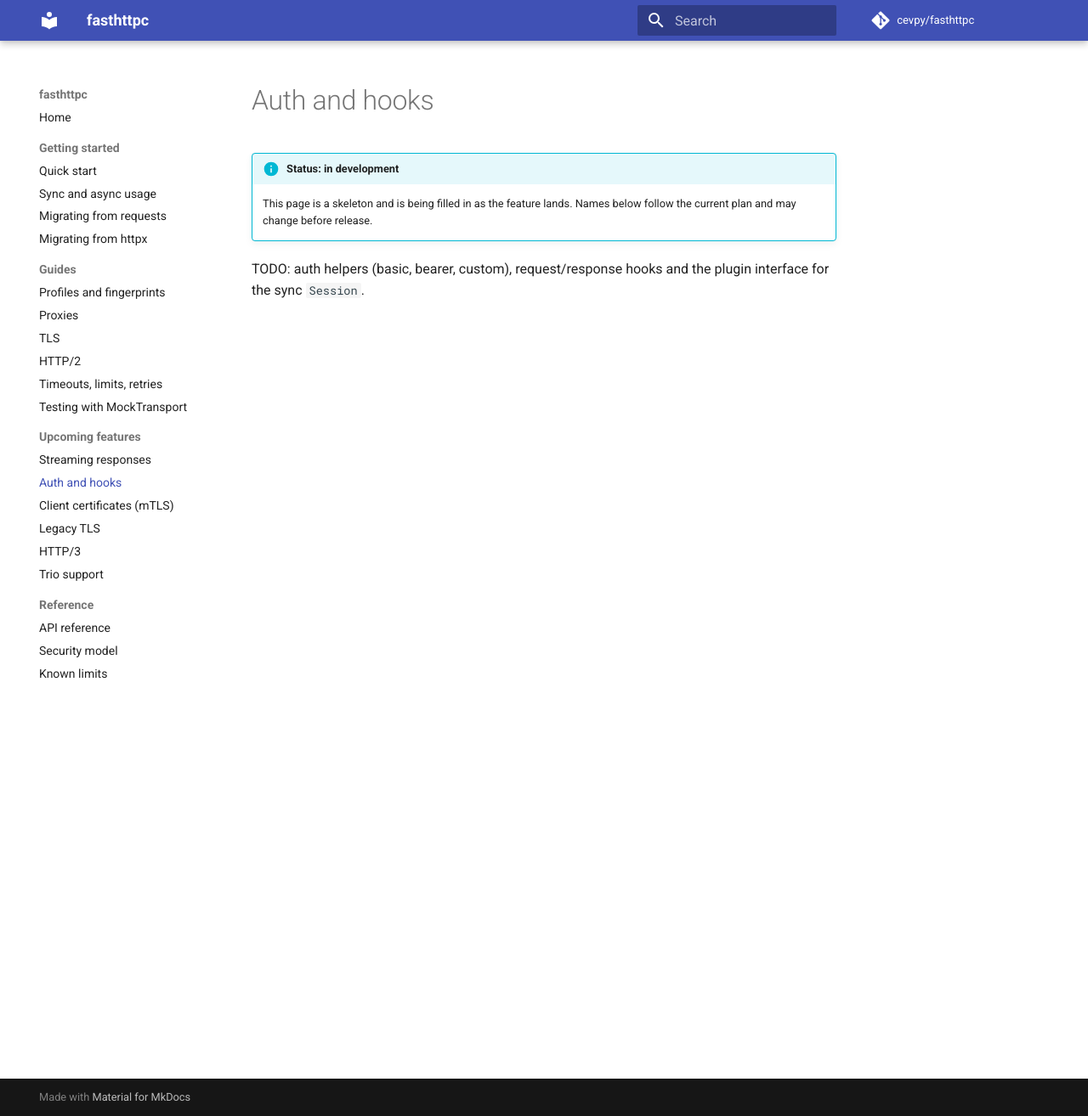
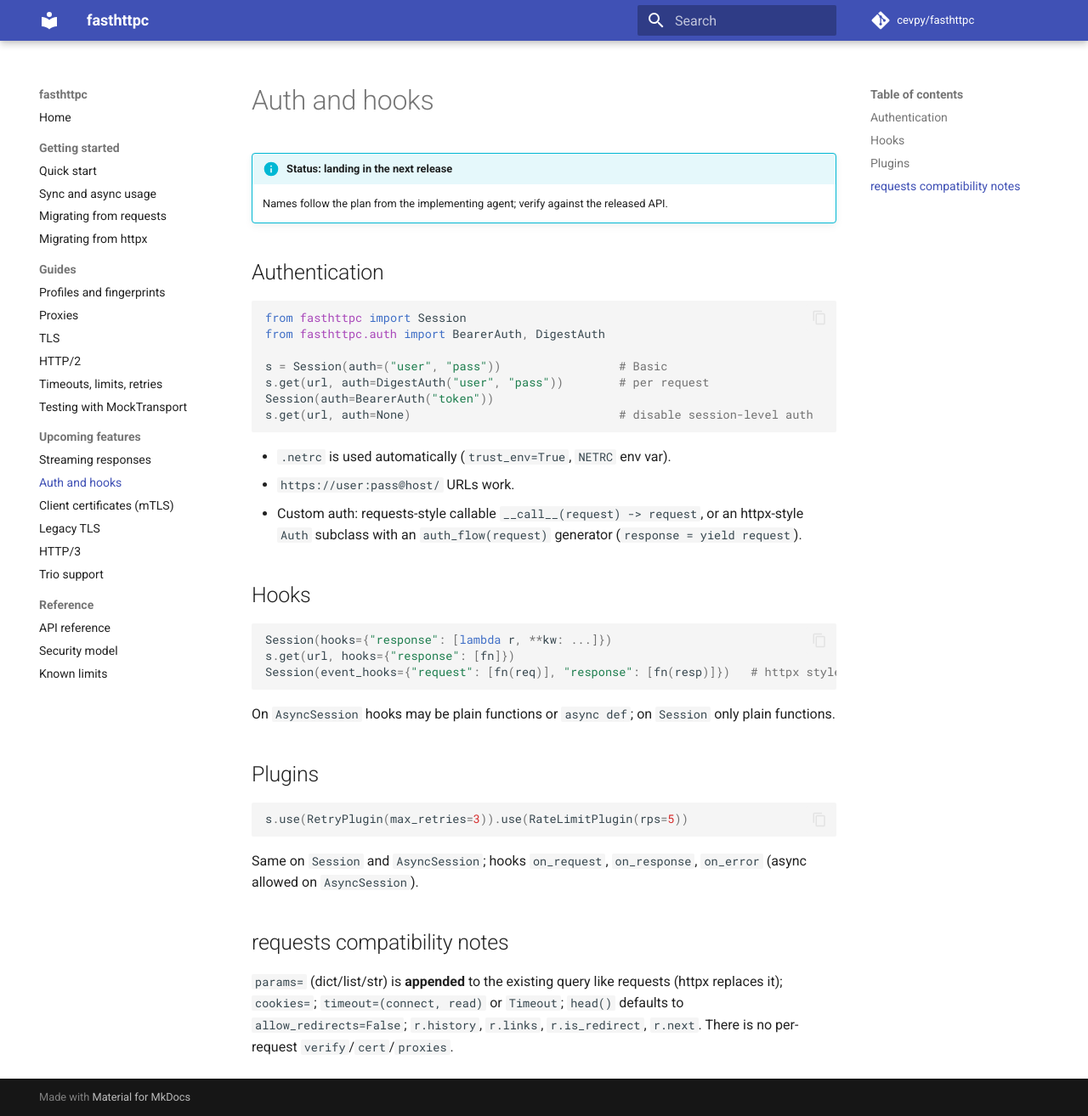
Before and after one commit to bu-ra34/fasthttpc, an MkDocs documentation site: the page built from docs/features/auth-hooks.md, in a window 1280 px wide and 1314 px high. Shown: the whole window at 85% size. Built offline with MkDocs 1.6.1 and Material for MkDocs 9.7.7, drawn with Linux system fonts in a browser that asks for light colours; comment, search, counter and statistics services are not loaded.

Commit message:
Dokümantasyon: auth ve hooks sayfası dolduruldu

````diff
--- a/docs/features/auth-hooks.md
+++ b/docs/features/auth-hooks.md
@@ -1,7 +1,49 @@
 # Auth and hooks
 
-!!! info "Status: in development"
-    This page is a skeleton and is being filled in as the feature lands.
-    Names below follow the current plan and may change before release.
+!!! info "Status: landing in the next release"
+    Names follow the plan from the implementing agent; verify against the released API.
 
-TODO: auth helpers (basic, bearer, custom), request/response hooks and the plugin interface for the sync `Session`.
+## Authentication
+
+```python
+from fasthttpc import Session
+from fasthttpc.auth import BearerAuth, DigestAuth
+
+s = Session(auth=("user", "pass"))                 # Basic
+s.get(url, auth=DigestAuth("user", "pass"))        # per request
+Session(auth=BearerAuth("token"))
+s.get(url, auth=None)                              # disable session-level auth
+```
+
+- `.netrc` is used automatically (`trust_env=True`, `NETRC` env var).
+- `https://user:pass@host/` URLs work.
+- Custom auth: requests-style callable `__call__(request) -> request`, or an
+  httpx-style `Auth` subclass with an `auth_flow(request)` generator
+  (`response = yield request`).
+
+## Hooks
+
+```python
+Session(hooks={"response": [lambda r, **kw: ...]})
+s.get(url, hooks={"response": [fn]})
+Session(event_hooks={"request": [fn(req)], "response": [fn(resp)]})   # httpx style
+```
+
+On `AsyncSession` hooks may be plain functions or `async def`; on `Session`
+only plain functions.
+
+## Plugins
+
+```python
+s.use(RetryPlugin(max_retries=3)).use(RateLimitPlugin(rps=5))
+```
+
+Same on `Session` and `AsyncSession`; hooks `on_request`, `on_response`,
+`on_error` (async allowed on `AsyncSession`).
+
+## requests compatibility notes
+
+`params=` (dict/list/str) is **appended** to the existing query like requests
+(httpx replaces it); `cookies=`; `timeout=(connect, read)` or `Timeout`;
+`head()` defaults to `allow_redirects=False`; `r.history`, `r.links`,
+`r.is_redirect`, `r.next`. There is no per-request `verify`/`cert`/`proxies`.
````
